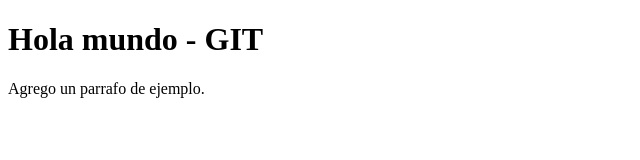
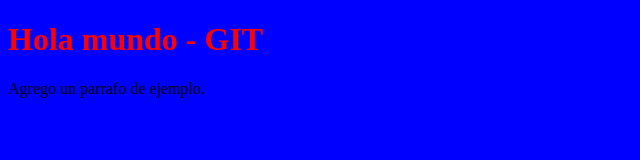
Before and after one commit to AlanEPrestia/GIT_24179, a plain HTML site: page index.html in a window 1280 px wide. Shown: the whole page, without its empty margins (0-640 px from the left). Drawn offline with Linux system fonts and the light colour scheme.

Commit message:
Se realizaron cambios con los estilos

```diff
--- a/index.html
+++ b/index.html
@@ -3,6 +3,8 @@
 <head>
     <meta charset="UTF-8">
     <meta name="viewport" content="width=device-width, initial-scale=1.0">
+
+    <link rel="stylesheet" href="./static/CSS/style.css">
     <title>GIT ejemplo</title>
 </head>
 <body>
```
